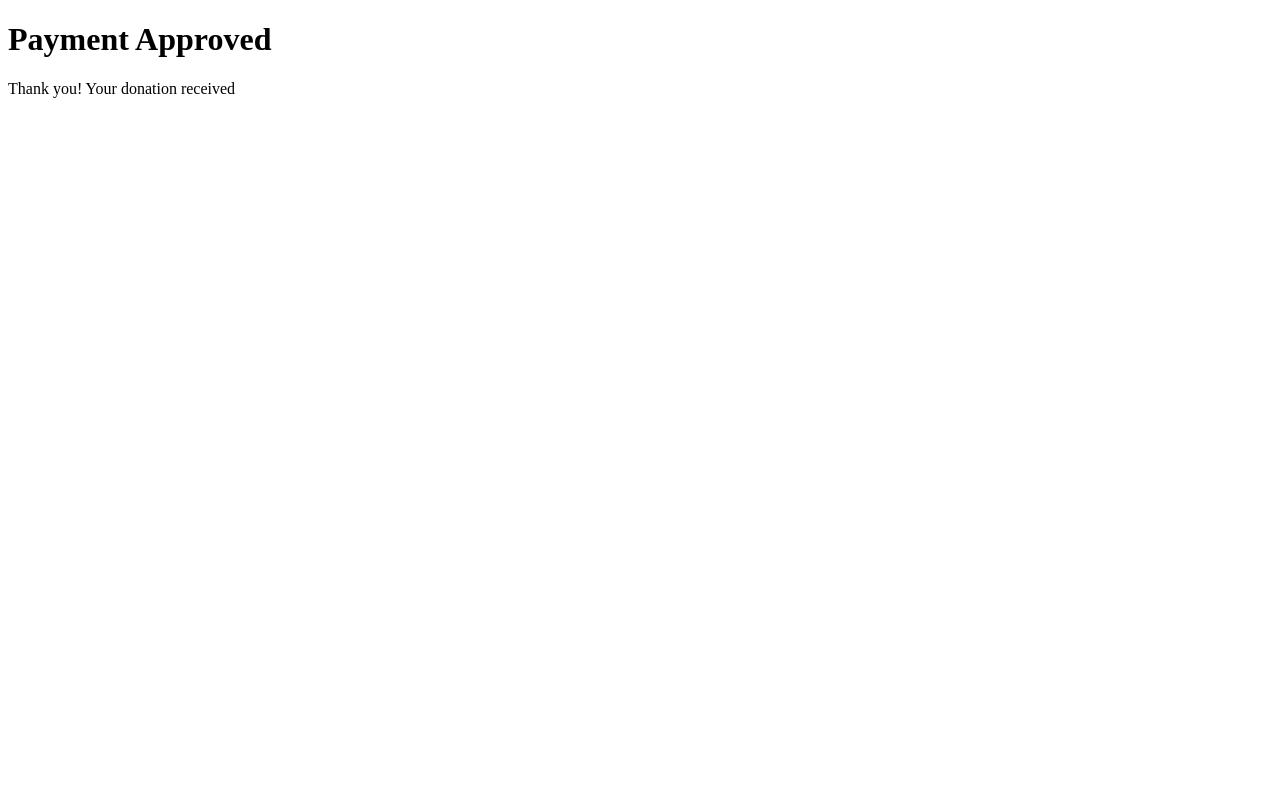
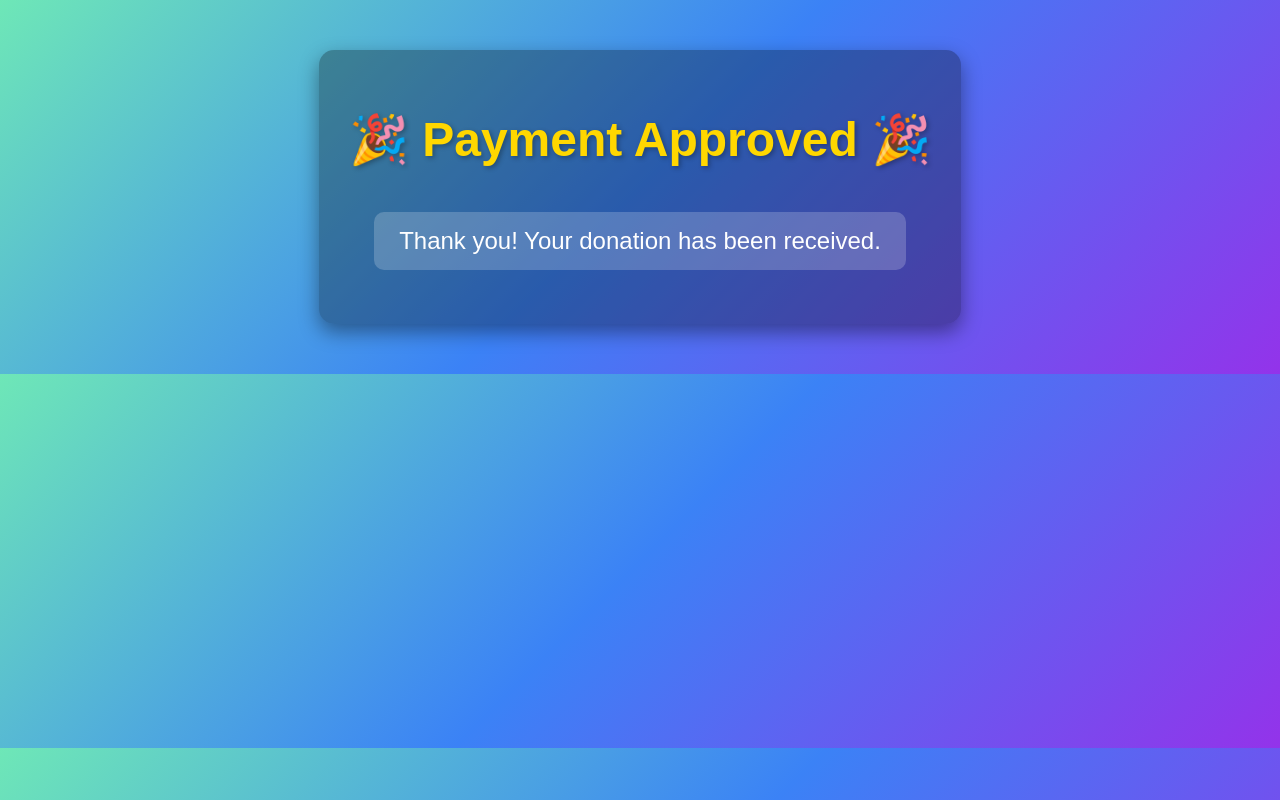
Before and after one commit to Dthakur47/Success-Page, a plain HTML site: page index.html in a window 1280 px wide. Drawn offline with Linux system fonts and the light colour scheme.

Commit message:
Update index.html

```diff
--- a/index.html
+++ b/index.html
@@ -3,9 +3,41 @@
 <head>
   <meta charset="UTF-8">
   <title>Payment Approved</title>
+  <style>
+    body {
+      margin: 0;
+      font-family: Arial, sans-serif;
+      background: linear-gradient(135deg, #6EE7B7, #3B82F6, #9333EA);
+      color: #fff;
+      text-align: center;
+      padding: 50px;
+    }
+    h1 {
+      font-size: 3em;
+      margin-bottom: 20px;
+      color: #FFD700; /* gold */
+      text-shadow: 2px 2px 5px rgba(0,0,0,0.3);
+    }
+    p {
+      font-size: 1.5em;
+      background: rgba(255,255,255,0.2);
+      display: inline-block;
+      padding: 15px 25px;
+      border-radius: 10px;
+    }
+    .card {
+      background: rgba(0,0,0,0.3);
+      padding: 30px;
+      border-radius: 15px;
+      display: inline-block;
+      box-shadow: 0 8px 20px rgba(0,0,0,0.4);
+    }
+  </style>
 </head>
 <body>
-  <h1>Payment Approved</h1>
-  <p>Thank you! Your donation received</p>
+  <div class="card">
+    <h1>🎉 Payment Approved 🎉</h1>
+    <p>Thank you! Your donation has been received.</p>
+  </div>
 </body>
 </html>
```
